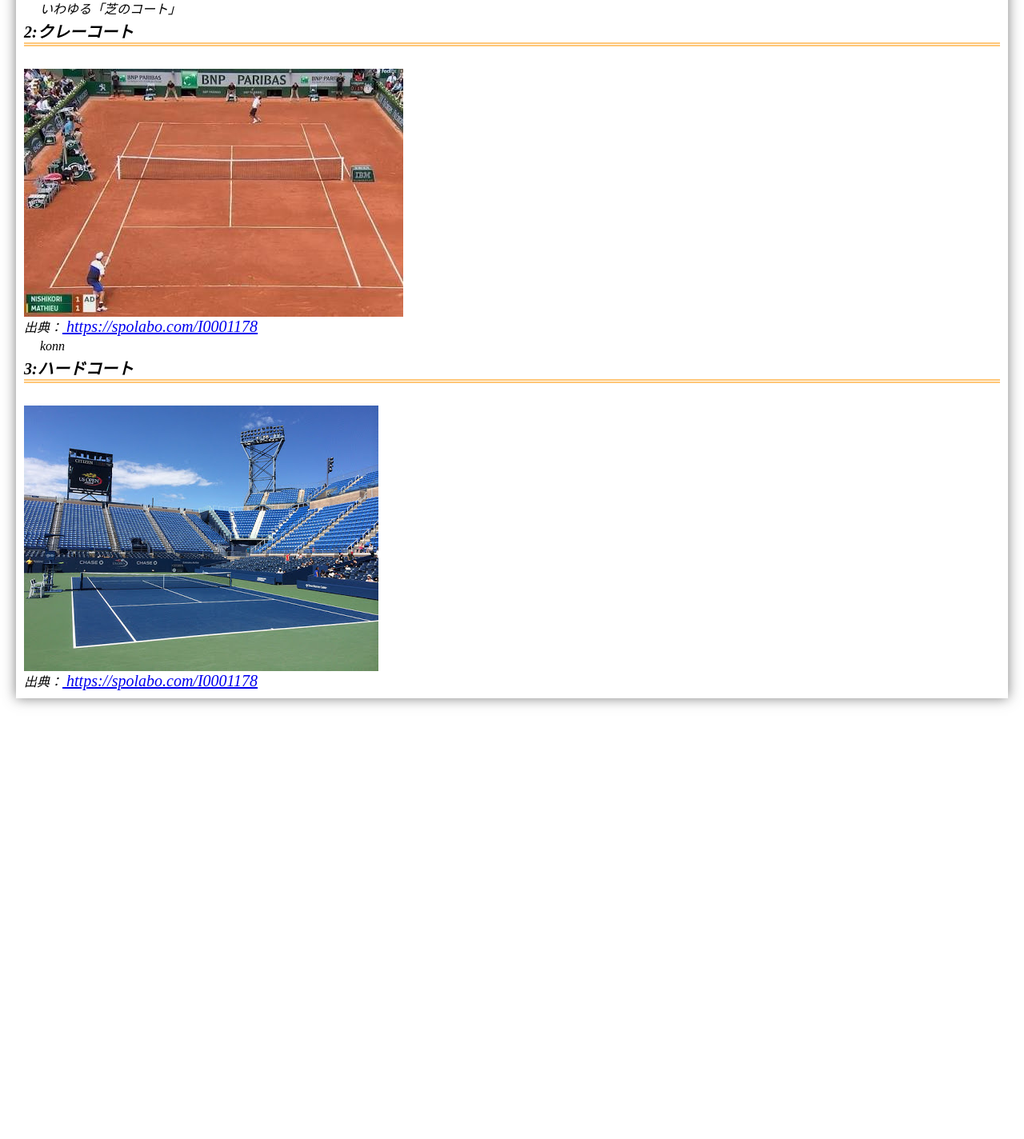
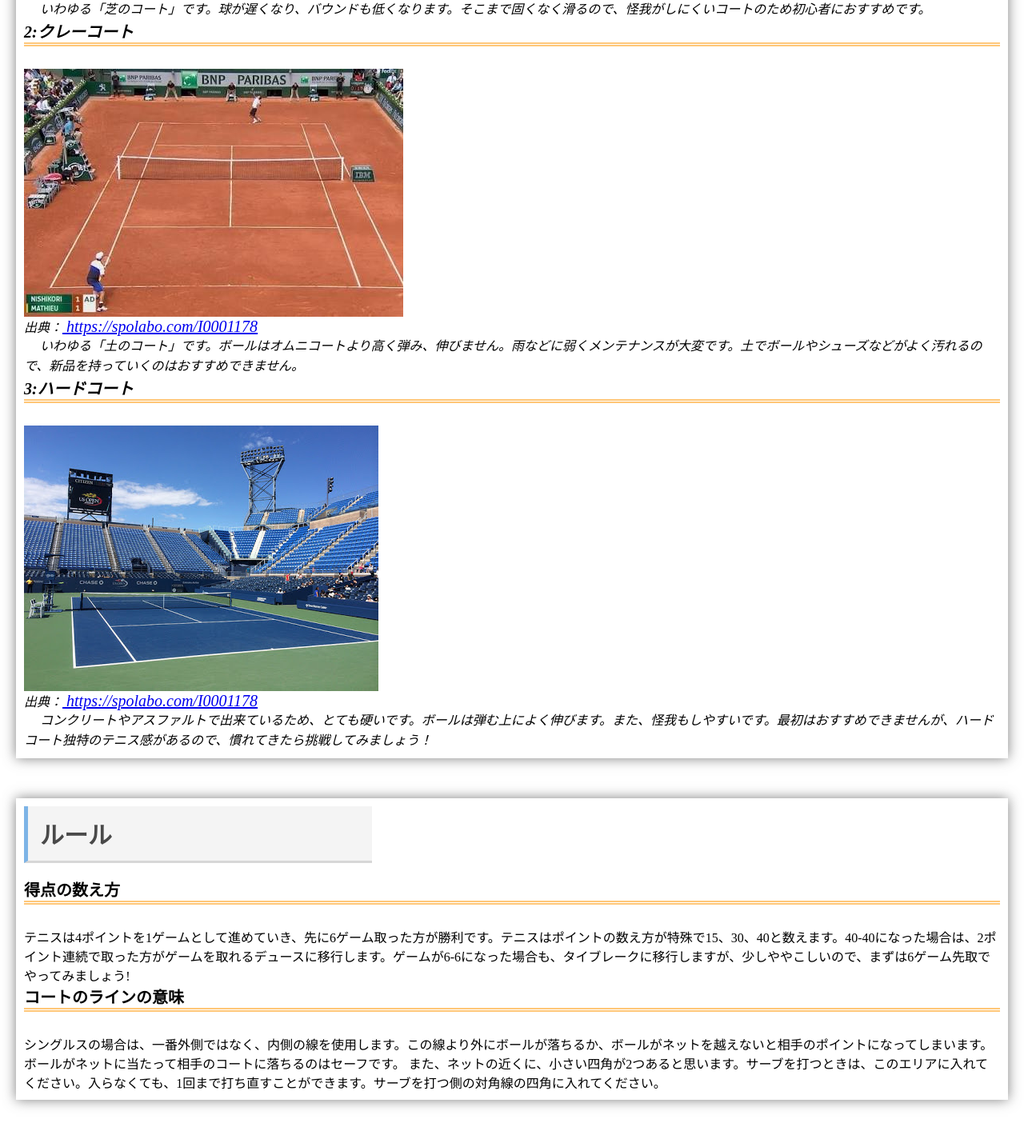
Before and after one commit to s5421001/saisyu, a plain HTML site: page index.html in a window 1280 px wide. Shown: the part 1134-2558 px from the top of the page at 80% size. Before the commit the page ends 2057 px from the top, so only its background shows below. Drawn offline with Linux system fonts and the light colour scheme.

Commit message:
Update index.html

```diff
--- a/index.html
+++ b/index.html
@@ -12,11 +12,12 @@
 </header>
 
 <body>
-    <h2>テニスをするために知っておきたいことは主に3つ</h2>
+    <h2>テニスをするために知っておきたいことは主に4つ</h2>
     <div class="moku"></div>
       <a href="#anker1">・ラケットの選び方</a>
       <a href="#anker2">・テニスコートの種類</a>
       <a href="#anker3">・ルール</a>
+
     </div>
 
     <div class="boxr">
@@ -41,17 +42,26 @@
         <img src="images/オムニ.jpg" >
         <figcaption>出典：<cite><a href="https://spolabo.com/I0001178">
             https://spolabo.com/I0001178</a><cite><figcaption></figcaption>
-            <p1>いわゆる「芝のコート」</p1>
+            <p1>いわゆる「芝のコート」です。球が遅くなり、バウンドも低くなります。そこまで固くなく滑るので、怪我がしにくいコートのため初心者におすすめです。</p1>
         <h4>2:クレーコート</h4><br>
         <img src="images/クレー.jpg" >
         <figcaption>出典：<cite><a href="https://spolabo.com/I0001178">
             https://spolabo.com/I0001178</a><cite><figcaption></figcaption>
-        <p1>konn</p1>
+        <p1>いわゆる「土のコート」です。ボールはオムニコートより高く弾み、伸びません。雨などに弱くメンテナンスが大変です。土でボールやシューズなどがよく汚れるので、新品を持っていくのはおすすめできません。</p1>
 
         <h4>3:ハードコート</h4><br>
         <img src="images/ハード.jpg" >
         <figcaption>出典：<cite><a href="https://spolabo.com/I0001178">
             https://spolabo.com/I0001178</a><cite><figcaption></figcaption>
+        <p1>コンクリートやアスファルトで出来ているため、とても硬いです。ボールは弾む上によく伸びます。また、怪我もしやすいです。最初はおすすめできませんが、ハードコート独特のテニス感があるので、慣れてきたら挑戦してみましょう！</p1>
+    </div>
+    <div class="boxr">
+        <h3 id="anker3">ルール</h3><br>
+        <h4>得点の数え方</h4><br>
+        <p>テニスは4ポイントを1ゲームとして進めていき、先に6ゲーム取った方が勝利です。テニスはポイントの数え方が特殊で15、30、40と数えます。40-40になった場合は、2ポイント連続で取った方がゲームを取れるデュースに移行します。ゲームが6-6になった場合も、タイブレークに移行しますが、少しややこしいので、まずは6ゲーム先取でやってみましょう!</p>
+        <h4>コートのラインの意味</h4><br>
+        <p>シングルスの場合は、一番外側ではなく、内側の線を使用します。この線より外にボールが落ちるか、ボールがネットを越えないと相手のポイントになってしまいます。ボールがネットに当たって相手のコートに落ちるのはセーフです。
+            また、ネットの近くに、小さい四角が2つあると思います。サーブを打つときは、このエリアに入れてください。入らなくても、1回まで打ち直すことができます。サーブを打つ側の対角線の四角に入れてください。</p>
     </div>
 </body>
 
```
